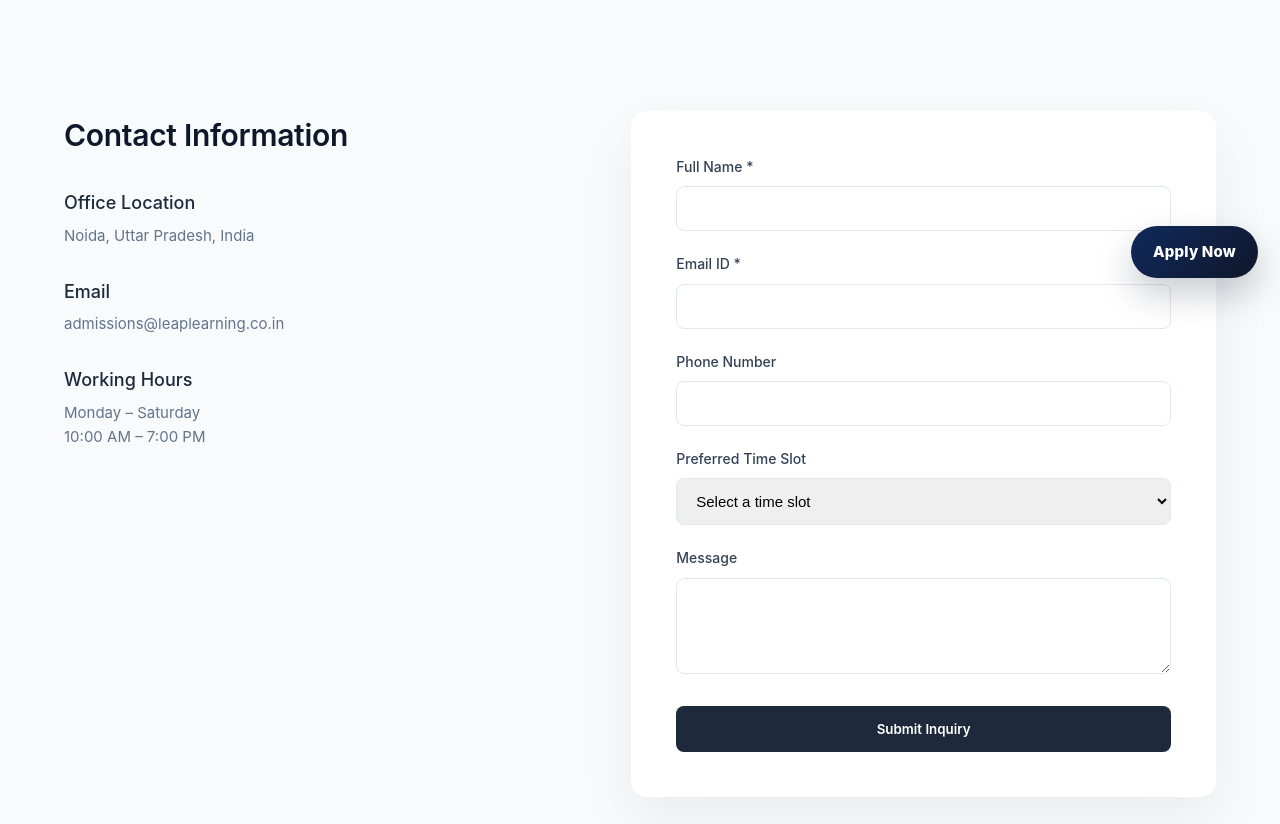
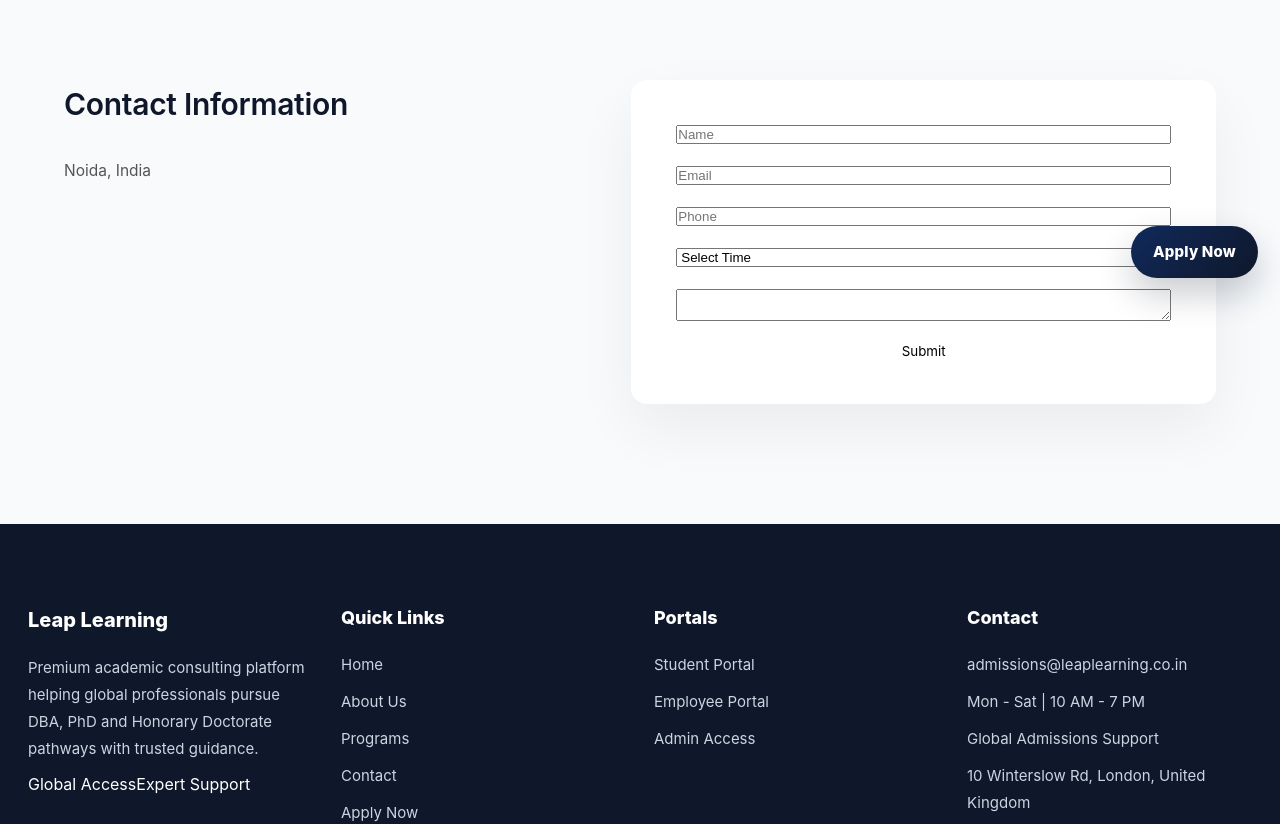
Before and after one commit to thefahadsameer/leaplearning, a React (Create React App) app in the folder leep-learning/: page /contact in a window 1280 px wide. Shown: the part 500-1324 px from the top of the page. Built offline with nearby package versions, Linux system fonts and the light colour scheme.

Commit message:
debug contact email

```diff
--- a/leep-learning/src/pages/Contact.jsx
+++ b/leep-learning/src/pages/Contact.jsx
@@ -20,9 +20,9 @@
   const handleSubmit = async (e) => {
     e.preventDefault();
 
+    console.log("🚀 Submitting form:", formData);
+
     try {
-      console.log("Sending data:", formData); // DEBUG
-
       const res = await fetch("https://leaplearning.onrender.com/api/contact", {
         method: "POST",
         headers: {
@@ -31,12 +31,13 @@
         body: JSON.stringify(formData),
       });
 
+      console.log("📡 Response status:", res.status);
+
       const data = await res.json();
-
-      console.log("Response:", data); // DEBUG
+      console.log("📦 Response data:", data);
 
       if (data.success) {
-        alert("Inquiry submitted successfully!");
+        alert("✅ Inquiry submitted successfully!");
         setFormData({
           name: "",
           email: "",
@@ -45,11 +46,11 @@
           message: "",
         });
       } else {
-        alert("Submission failed");
+        alert("❌ Submission failed");
       }
 
     } catch (err) {
-      console.error("Frontend Error:", err);
+      console.error("❌ Frontend Error:", err);
       alert("Server error");
     }
   };
@@ -60,10 +61,6 @@
       <section className="contact-hero">
         <div className="contact-container">
           <h1>Get In Touch With Our Advisory Team</h1>
-          <p>
-            Connect with us to explore structured academic pathways
-            tailored to your goals.
-          </p>
         </div>
       </section>
 
@@ -72,94 +69,30 @@
 
           <div className="contact-info">
             <h2>Contact Information</h2>
-
-            <div className="info-item">
-              <h4>Office Location</h4>
-              <p>Noida, Uttar Pradesh, India</p>
-            </div>
-
-            <div className="info-item">
-              <h4>Email</h4>
-              <p>admissions@leaplearning.co.in</p>
-            </div>
-
-            <div className="info-item">
-              <h4>Working Hours</h4>
-              <p>Monday – Saturday</p>
-              <p>10:00 AM – 7:00 PM</p>
-            </div>
+            <p>Noida, India</p>
           </div>
 
           <div className="contact-form-wrapper">
             <form className="contact-form" onSubmit={handleSubmit}>
 
-              <div className="form-group">
-                <label>Full Name *</label>
-                <input
-                  type="text"
-                  name="name"
-                  value={formData.name}
-                  onChange={handleChange}
-                  required
-                />
-              </div>
+              <input name="name" value={formData.name} onChange={handleChange} placeholder="Name" required />
+              <input name="email" value={formData.email} onChange={handleChange} placeholder="Email" required />
+              <input name="phone" value={formData.phone} onChange={handleChange} placeholder="Phone" />
 
-              <div className="form-group">
-                <label>Email ID *</label>
-                <input
-                  type="email"
-                  name="email"
-                  value={formData.email}
-                  onChange={handleChange}
-                  required
-                />
-              </div>
+              <select name="timeSlot" value={formData.timeSlot} onChange={handleChange}>
+                <option value="">Select Time</option>
+                <option>10 AM - 12 PM</option>
+              </select>
 
-              <div className="form-group">
-                <label>Phone Number</label>
-                <input
-                  type="tel"
-                  name="phone"
-                  value={formData.phone}
-                  onChange={handleChange}
-                />
-              </div>
+              <textarea name="message" value={formData.message} onChange={handleChange} />
 
-              <div className="form-group">
-                <label>Preferred Time Slot</label>
-                <select
-                  name="timeSlot"
-                  value={formData.timeSlot}
-                  onChange={handleChange}
-                >
-                  <option value="">Select a time slot</option>
-                  <option>10:00 AM – 12:00 PM</option>
-                  <option>12:00 PM – 2:00 PM</option>
-                  <option>2:00 PM – 4:00 PM</option>
-                  <option>4:00 PM – 6:00 PM</option>
-                </select>
-              </div>
-
-              <div className="form-group">
-                <label>Message</label>
-                <textarea
-                  rows="4"
-                  name="message"
-                  value={formData.message}
-                  onChange={handleChange}
-                ></textarea>
-              </div>
-
-              <button type="submit" className="contact-btn">
-                Submit Inquiry
-              </button>
+              <button type="submit">Submit</button>
 
             </form>
           </div>
 
         </div>
       </section>
-
     </div>
   );
 }
```
Also changed, not shown: 2 other files (tests, documents, lock files or other folders).
